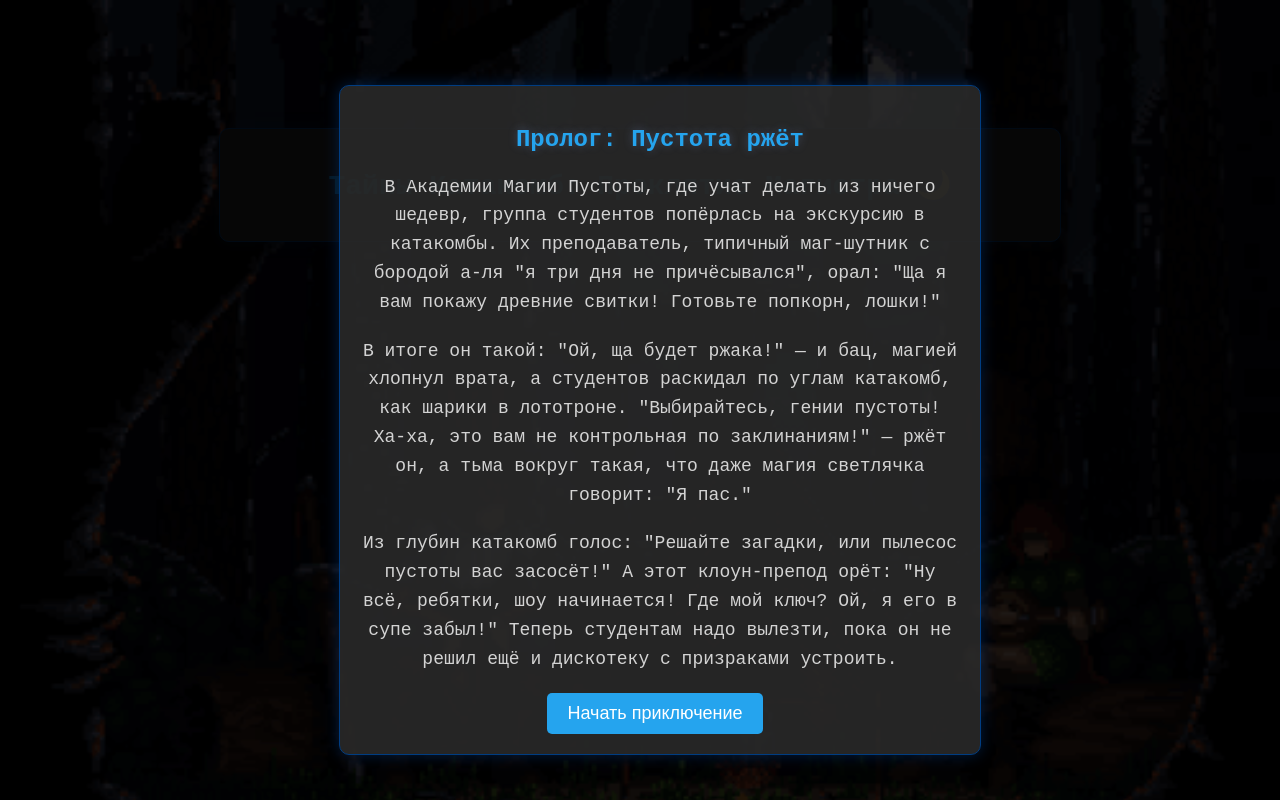
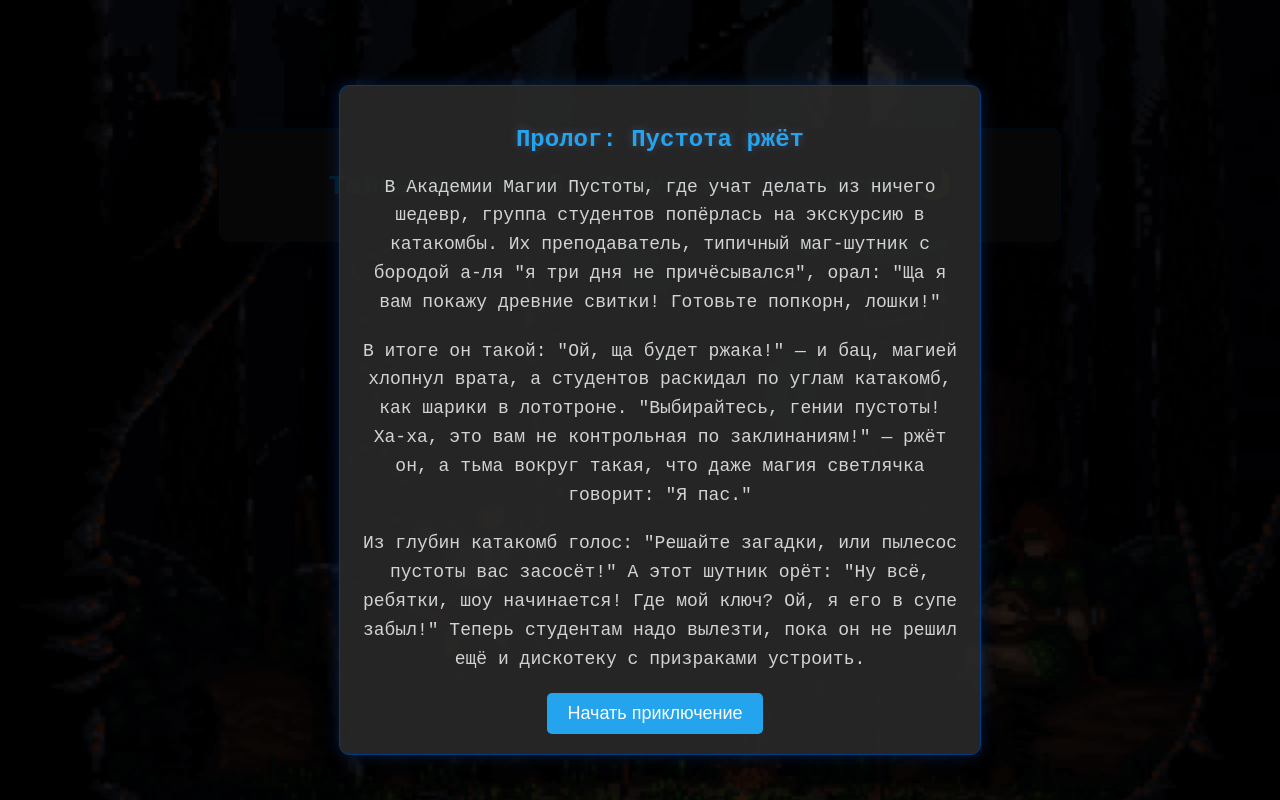
Before and after one commit to Salamander5876/QuestMage-Part-I, a plain HTML site: page index.html in a window 1280 px wide. Drawn offline with Linux system fonts and the light colour scheme.

Commit message:
index.html

```diff
--- a/index.html
+++ b/index.html
@@ -12,7 +12,7 @@
             <h2>Пролог: Пустота ржёт</h2>
             <p>В Академии Магии Пустоты, где учат делать из ничего шедевр, группа студентов попёрлась на экскурсию в катакомбы. Их преподаватель, типичный маг-шутник с бородой а-ля "я три дня не причёсывался", орал: "Ща я вам покажу древние свитки! Готовьте попкорн, лошки!"</p>
             <p>В итоге он такой: "Ой, ща будет ржака!" — и бац, магией хлопнул врата, а студентов раскидал по углам катакомб, как шарики в лототроне. "Выбирайтесь, гении пустоты! Ха-ха, это вам не контрольная по заклинаниям!" — ржёт он, а тьма вокруг такая, что даже магия светлячка говорит: "Я пас."</p>
-            <p>Из глубин катакомб голос: "Решайте загадки, или пылесос пустоты вас засосёт!" А этот клоун-препод орёт: "Ну всё, ребятки, шоу начинается! Где мой ключ? Ой, я его в супе забыл!" Теперь студентам надо вылезти, пока он не решил ещё и дискотеку с призраками устроить.</p>
+            <p>Из глубин катакомб голос: "Решайте загадки, или пылесос пустоты вас засосёт!" А этот шутник орёт: "Ну всё, ребятки, шоу начинается! Где мой ключ? Ой, я его в супе забыл!" Теперь студентам надо вылезти, пока он не решил ещё и дискотеку с призраками устроить.</p>
             <button id="startGame">Начать приключение</button>
         </div>
     </div>
```
